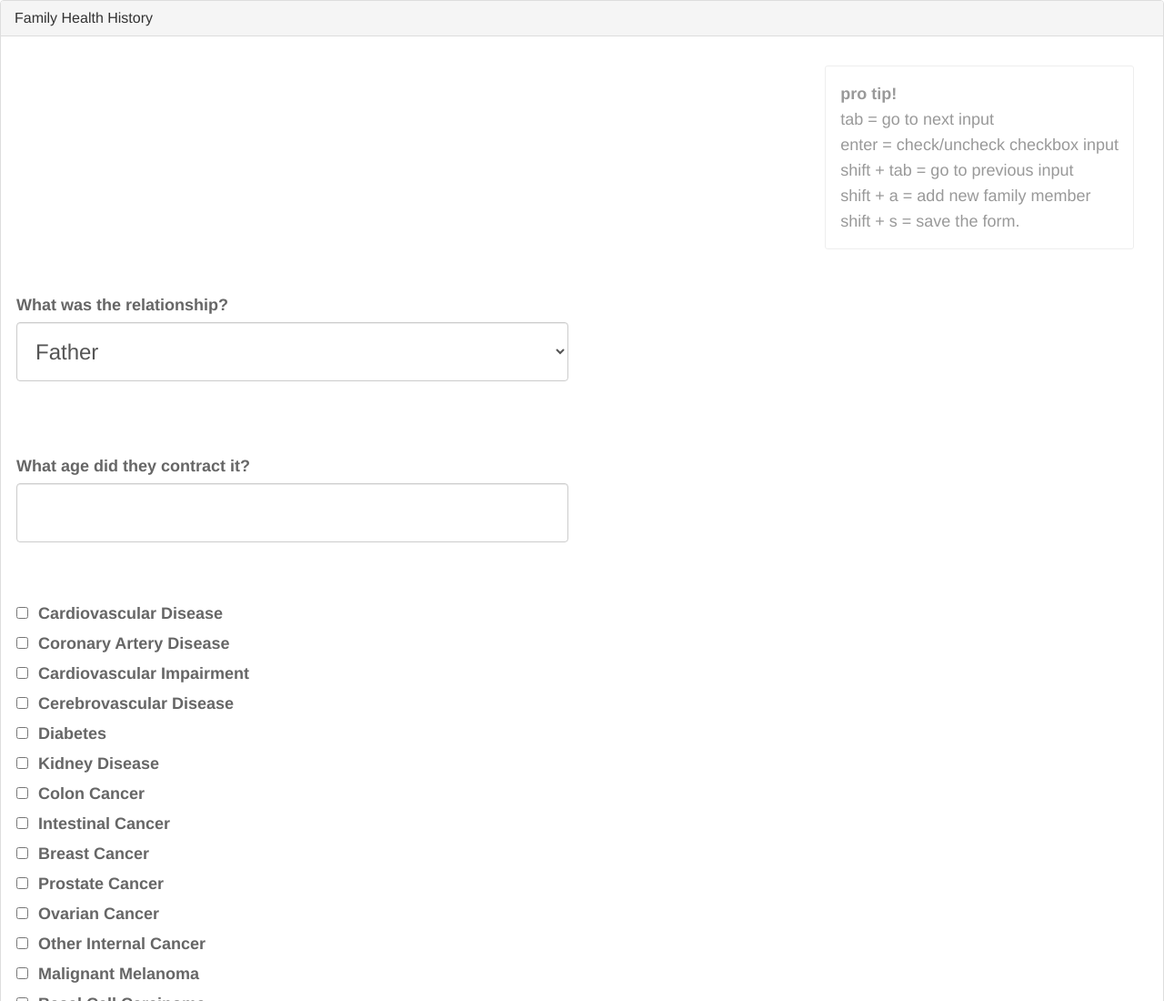
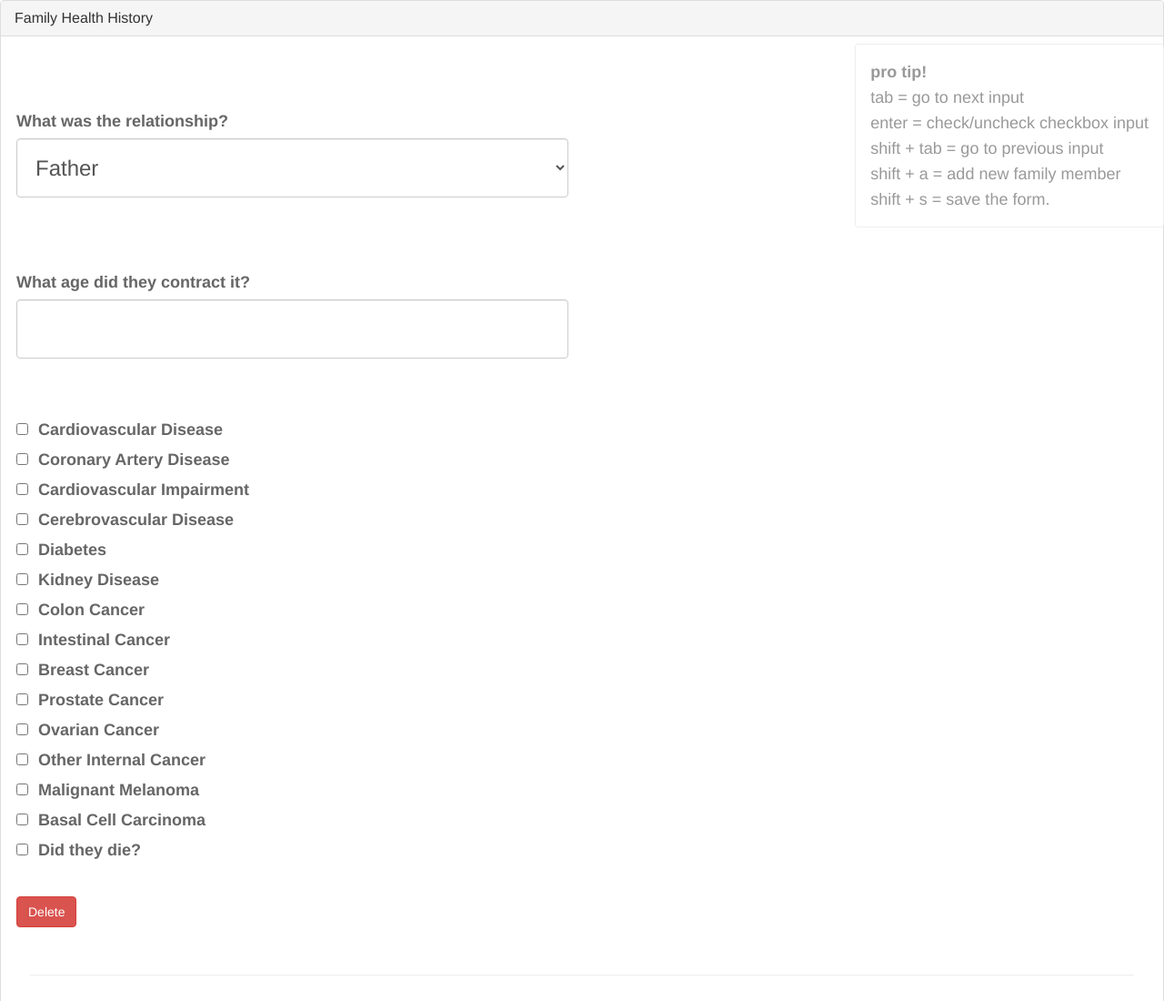
Before and after one commit to austinsamsel/better-forms, a website: page index.html in a window 1280 px wide. Shown: the top 1100 px of the page at 91% size. Drawn offline with nearby package versions, Linux system fonts and the light colour scheme.

Commit message:
fix spacing issue caused by tips panel

```diff
--- a/src/scss/partials/_main.scss
+++ b/src/scss/partials/_main.scss
@@ -28,9 +28,17 @@
   margin-top:2rem;
 }
 .tips-wrap{
-  float:right;
-  padding:1rem;
-  border:1px solid #eee;
-  border-radius:3px;
-  color:#999;
+  display:none;
 }
+@media(min-width:768px){
+  .tips-wrap{
+    display:block;
+    position:absolute;
+    top:3rem;
+    right:0;
+    padding:1rem;
+    border:1px solid #eee;
+    border-radius:3px;
+    color:#999;
+  }
+}
```
Also changed, not shown: test/test.js (+3 -2 lines), assets/css/style.css, assets/css/style.min.css.
